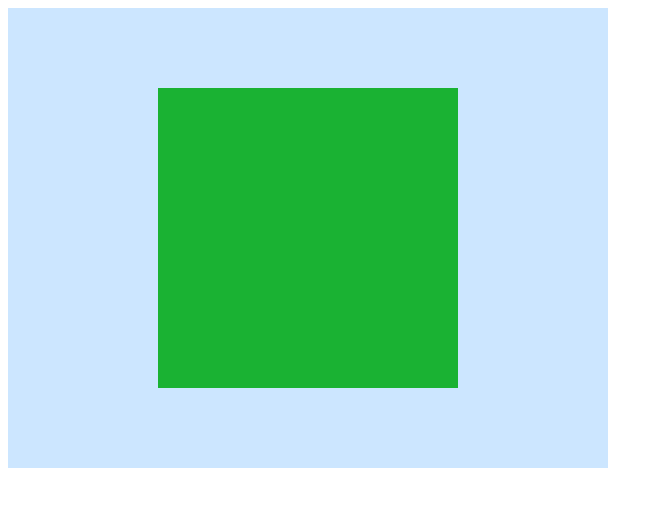
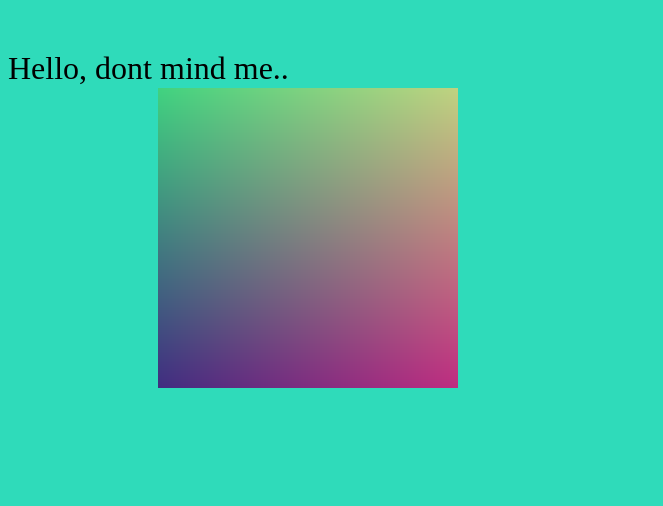
Before and after one commit to ivanceras/futureostech, a plain HTML site: page anim-webgl.html in a window 1280 px wide. Shown: the whole page, without its empty margins (0-663 px from the left). Drawn offline with Linux system fonts and the light colour scheme.

Commit message:
Make a transparent canvas

```diff
--- a/anim-webgl.html
+++ b/anim-webgl.html
@@ -1,11 +1,25 @@
 <html>
    <head>
+<style>
+    body{
+      background-color: #2fdbba;
+      font-size:32px;
+    }
+    .hello{
+      position:absolute;
+      top: 50px;
+    }
+    #glcanvas{
+      position:absolute;
+    }
+</style>
       <!-- Learn about this code on MDN: https://developer.mozilla.org/en-US/docs/Web/API/WebGL_API/Basic_2D_animation_example -->
       <script id="vertex-shader" type="x-shader/x-vertex">
          attribute vec2 aVertexPosition;
 
          uniform vec2 uScalingFactor;
          uniform vec2 uRotationVector;
+         varying vec4 color;
 
          void main() {
            vec2 rotatedPosition = vec2(
@@ -16,6 +30,7 @@
            );
 
            gl_Position = vec4(rotatedPosition * uScalingFactor, 0.0, 1.0);
+           color = gl_Position * 0.5 + 0.5;
          }
       </script><script id="fragment-shader" type="x-shader/x-fragment">
          #ifdef GL_ES
@@ -23,9 +38,11 @@
          #endif
 
          uniform vec4 uGlobalColor;
+         varying vec4 color;
 
          void main() {
-           gl_FragColor = uGlobalColor;
+           //gl_FragColor = uGlobalColor;
+           gl_FragColor = color;
          }
       </script>
 <script>
@@ -131,8 +148,10 @@ function compileShader(id, type) {
 }
 
 function animateScene() {
+  console.log("animating scene..");
 	gl.viewport(0, 0, glCanvas.width, glCanvas.height);
-	gl.clearColor(0.8, 0.9, 1.0, 1.0);
+	//gl.clearColor(0.8, 0.9, 1.0, 1.0);
+  gl.clearColor(0,0,0,0);
 	gl.clear(gl.COLOR_BUFFER_BIT);
 
 	let radians = currentAngle * Math.PI / 180.0;
@@ -170,13 +189,14 @@ function animateScene() {
 		currentAngle = (currentAngle + deltaAngle) % 360;
 
 		previousTime = currentTime;
-		//animateScene();
+		animateScene();
 	});
 }
 
 </script>
    </head>
    <body>
+     <div class="hello">Hello, dont mind me..</div>
       <canvas id="glcanvas" width="600" height="460">
          Oh no! Your browser doesn't support canvas!
       </canvas>
```
